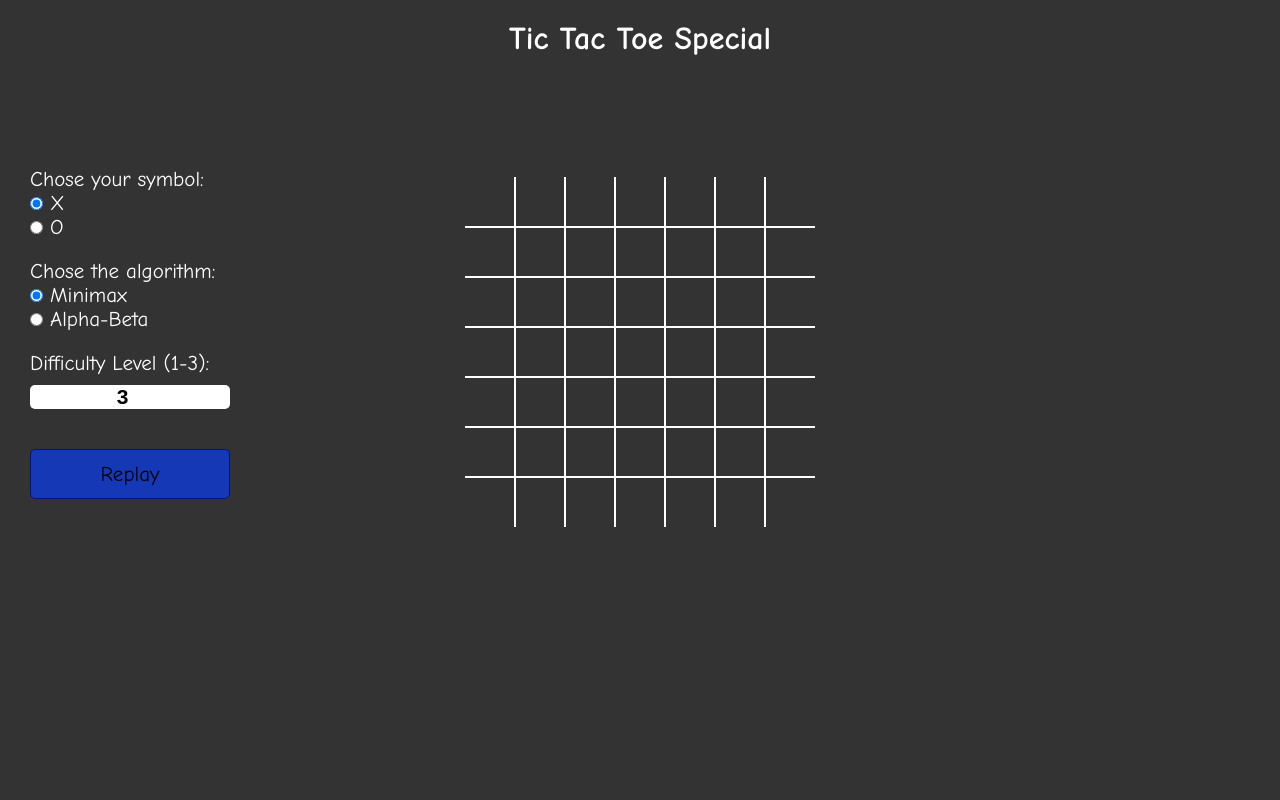
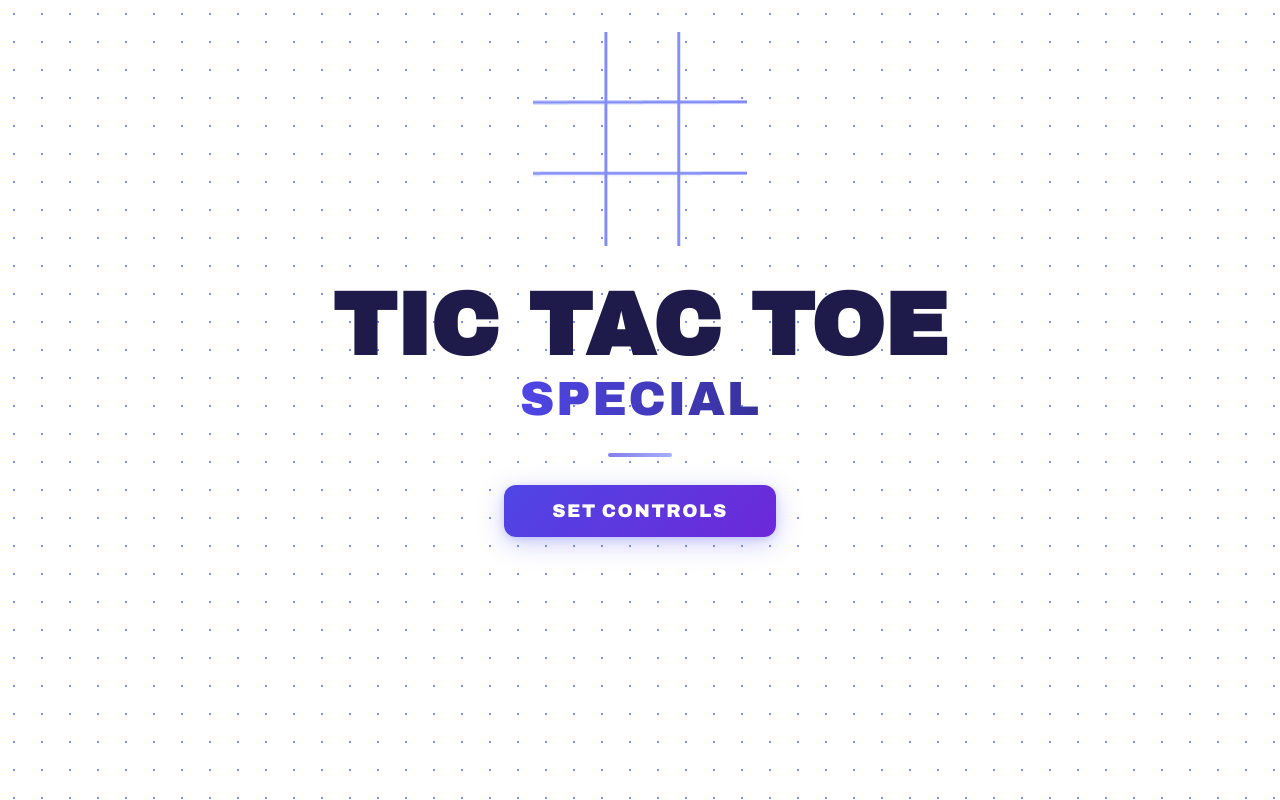
Before and after one commit to otaviozerotwo/tic_tac_toe_special_js_vanilla, a website: page index.html in a window 1280 px wide. Drawn offline with nearby package versions, Linux system fonts and the light colour scheme; files that its build step writes are made by us from their sources.

Commit message:
refactor: estruturação inicial do projeto

```diff
--- a/css/style.css
+++ /dev/null
@@ -1,122 +0,0 @@
-* {
-  margin: 0;
-  padding: 0;
-  box-sizing: border-box;
-}
-
-body {
-  background-color: #333;
-  font-family: 'Comic Sans MS', cursive, sans-serif;
-  color: #FFF;
-}
-
-h1 {
-  text-align: center;
-  margin: 20px;
-}
-
-.container {
-  display: flex;
-  justify-content: space-between;
-  margin: 100px 20px;
-}
-
-.controls {
-  height: 100%;
-  width: 235px;
-  display: flex;
-  flex-direction: column;
-  flex: 0 0 auto;
-}
-
-.controls,
-.controls input {
-  font-size: 21px;
-}
-
-#depth {
-  width: 200px;
-  text-align: center;
-  margin-top: 10px;
-  border-radius: 5px;
-  border: none;
-  font-weight: bold;
-}
-
-.symbol,
-.algorithm,
-.level,
-.btn-replay-container {
-  display: flex;
-  flex-direction: column;
-  padding: 10px;
-}
-
-#board {
-  border-collapse: collapse;
-  margin: 20px auto;
-}
-
-.placar {
-  width: 235px;
-}
-
-td {
-  width: 50px;
-  height: 50px;
-  text-align: center;
-  font-size: 24px;
-  border: 2px solid #FFF;
-  cursor: pointer;
-}
-
-table tr:first-child td {
-  border-top: 0;
-}
-
-table tr:last-child td {
-  border-bottom: 0;
-}
-
-table tr td:first-child {
-  border-left: 0;
-}
-
-table tr td:last-child {
-  border-right: 0;
-}
-
-.end-game-container {
-  display: none;
-  width: 200px;
-  padding: 50px 0;
-  background-color: #FFF;
-  text-align: center;
-  color: #000;
-  font-size: 36px;
-  font-weight: bold;
-  border-radius: 5px;
-  position: absolute;
-  top: 50%;
-  left: 50%;
-  transform: translate(-50%, -50%);
-  z-index: 1;
-}
-
-.btn-replay {
-  width: 200px;
-  height: 50px;
-  margin-top: 20px;
-  font-size: 21px;
-  color: #000;
-  background-color: #1538b7;
-  border: 1px solid #040f83;
-  border-radius: 5px;
-  cursor: pointer;
-  font-family: 'Comic Sans MS', cursive, sans-serif;
-}
-
-.btn-replay:hover {
-  background-color: #0f3ad8;
-  color: #000;
-}
--- a/index.html
+++ b/index.html
@@ -3,62 +3,34 @@
 <head>
   <meta charset="UTF-8">
   <meta name="viewport" content="width=device-width, initial-scale=1.0">
+  <link rel="preconnect" href="https://fonts.googleapis.com">
+  <link rel="preconnect" href="https://fonts.gstatic.com" crossorigin>
+  <link href="https://fonts.googleapis.com/css2?family=Archivo+Black&family=Archivo:ital,wght@0,100..900;1,100..900&family=Roboto:ital,wght@0,100..900;1,100..900&display=swap" rel="stylesheet">
+  <link rel="stylesheet" href="https://unpkg.com/aos@next/dist/aos.css" />
   <title>Tic Tac Toe Special</title>
 
-  <link rel="stylesheet" href="./css/style.css">
+  <link rel="stylesheet" href="./dist/css/main.css">
 </head>
 <body>
-  <h1>Tic Tac Toe Special</h1>
-
   <div class="container">
-    <div class="controls">
-      <div class="symbol">
-        <label for="symbol">Chose your symbol: </label>
-        <label>
-          <input type="radio" name="symbol" value="X" checked>
-          X
-        </label>
-        <label>
-          <input type="radio" name="symbol" value="O">
-          O
-        </label>
-      </div>
-
-      <div class="algorithm">
-        <label for="algorithm">Chose the algorithm: </label>
-        <label>
-          <input type="radio" name="algorithm" value="minimax" checked>
-          Minimax
-        </label>
-        <label>
-          <input type="radio" name="algorithm" value="alphabeta">
-          Alpha-Beta
-        </label>
-      </div>
-
-      <div class="level">
-        <label for="depth">Difficulty Level (1-3):</label>
-        <input type="number" id="depth" value="3" min="1" max="3">
-      </div>
-
-      <div class="btn-replay-container">
-        <button id="btn-replay" class="btn-replay">Replay</button>
-      </div>
-
+    <div class="bg-image-board" data-aos="zoom-in"></div>
+    <div class="title-container">
+      <h1 data-aos="fade-down">Tic Tac Toe</h1>
+      <span class="text-gradient-animation" data-aos="fade-left">Special</span>
     </div>
-
-    <div class="board-container">
-      <table id="board"></table>
-    </div>
-
-    <div class="placar"></div>
-
-    <div id="end-game-container" class="end-game-container"></div>
+    <hr class="separator-bar">
+    <button
+      class="btn-primary"
+      onclick="window.location.href='./src/pages/configSettings.html'"
+      data-aos="zoom-in"
+    >
+      Set controls
+    </button>
   </div>
 
-  <script src="./js/renderBoard.js"></script>
-  <script src="./js/minimax.js"></script>
-  <script src="./js/alphabeta.js"></script>
-  <script src="./js/ticTacToe.js"></script>
+  <script src="https://unpkg.com/aos@next/dist/aos.js"></script>
+  <script>
+    AOS.init();
+  </script>
 </body>
 </html>
--- /dev/null
+++ b/src/css/main.scss
@@ -0,0 +1,117 @@
+@use 'reset';
+@use 'variables';
+
+@mixin titleMixin($fontSize) {
+  font-size: $fontSize;
+  font-family: variables.$fontMainTitle;
+}
+
+body {
+  max-width: 1024px;
+  width: 100%;
+  margin: 0 auto;
+  background-color: #FFF;
+  // TODO: entender e documentar a linha a seguir:
+  background-image: radial-gradient(#818cf8 1px, transparent 1px);
+  // TODO: entender e documentar a linha a seguir:
+  background-size: 28px 28px;
+}
+
+.container {
+  min-height: 100vh;
+  display: flex;
+  flex-direction: column;
+  justify-content: flex-start;
+  align-items: center;
+}
+
+.bg-image-board {
+  height: 214px;
+  width: 214px;
+  background-image: url('../../assets/images/board_tic_tac_toe.png');
+  background-size: cover;
+  background-position: center;
+  background-repeat: no-repeat;
+  margin: 32px 0;
+
+  @media (max-height: 599px) {
+    height: 182px;
+    width: 182px;
+    margin: 24px 0;
+  }
+}
+
+
+.title-container {
+  display: flex;
+  flex-direction: column;
+  text-transform: uppercase;
+  text-align: center;
+
+  h1 {
+    // TODO: entender e documentar a linha a seguir:
+    @include titleMixin(clamp(2.8rem, 8vw, 5.5rem));
+  }
+
+  span {
+    // TODO: entender e documentar a linha a seguir:
+    @include titleMixin(clamp(1.6rem, 4.5vw, 3rem));
+    letter-spacing: 1.6px;
+  }
+}
+
+// TODO: entender e documentar o bloco a seguir:
+.text-gradient-animation {
+  background: linear-gradient(
+    90deg,
+    #1e1b4b 0%,
+    #4f46e5 40%,
+    #818cf8 50%,
+    #4f46e5 60%,
+    #1e1b4b 100%
+  );
+  background-size: 200% auto;
+  background-clip: text;
+  -webkit-background-clip: text;
+  -webkit-text-fill-color: transparent;
+  animation: animationGradient 3.5s linear 1.2s infinite;
+}
+
+// TODO: entender e documentar o bloco a seguir:
+@keyframes animationGradient {
+  0% {
+    background-position: -200% center;
+  }
+  100% {
+    background-position: 200% center;
+  }
+}
+
+.separator-bar {
+  height: 4px;
+  background: linear-gradient(90deg, #4f46e5, #818cf8);
+  width: 64px;
+  margin: 28px 0;
+  border: none;
+  border-radius: 99px;
+  opacity: 0.7;
+}
+
+.btn-primary {
+  padding: 16px 48px;
+  // TODO: entender e documentar a linha a seguir:
+  font-size: clamp(0.95rem, 2.5vw, 1.15rem);
+  font-family: variables.$fontTextButton;
+  font-weight: 900;
+  letter-spacing: 1.6px;
+  text-transform: uppercase;
+  text-align: center;
+  border: none;
+  border-radius: 12px;
+  // TODO: entender e documentar a linha a seguir:
+  background: linear-gradient(135deg, #4f46e5 0%, #6d28d9 100%);
+  color: #FFF;
+  cursor: pointer;
+  // TODO: entender e documentar a linha a seguir:
+  box-shadow: 0 6px 24px rgba(99,102,241,0.35), 0 2px 6px rgba(99,102,241,0.2);
+}
--- /dev/null
+++ b/src/css/reset.scss
@@ -0,0 +1,9 @@
+@use 'variables';
+
+* {
+  padding: 0;
+  margin: 0;
+  box-sizing: border-box;
+  font-family: variables.$fontContent;
+  color: variables.$colorTextPrimary;
+}
--- /dev/null
+++ b/src/css/variables.scss
@@ -0,0 +1,9 @@
+$fontMainTitle: "Archivo Black", sans-serif;
+$fontTextButton: "Archivo", sans-serif;
+$fontContent: "Roboto", sans-serif;
+
+// TODO: organizar variáveis de cores
+$colorTextPrimary: #1E1B4B;
+$colorTextSecondary: #5242E3;
+$bgColorPrimary: #5242E3;
+$bgColorSecondary: #382f97;
```
Also changed, not shown: package.json (added, +27 -0 lines), src/pages/configSettings.html (added, +66 -0 lines), src/pages/game.html (added, +62 -0 lines), README.md (added), assets/images/board_tic_tac_toe.png (added), assets/images/circle_image.png (added), assets/images/x_image.png (added), src/js/alphabeta.js (renamed from js/alphabeta.js), src/js/minimax.js (renamed from js/minimax.js), src/js/renderBoard.js (renamed from js/renderBoard.js), src/js/ticTacToe.js (renamed from js/ticTacToe.js), 2 other files.
